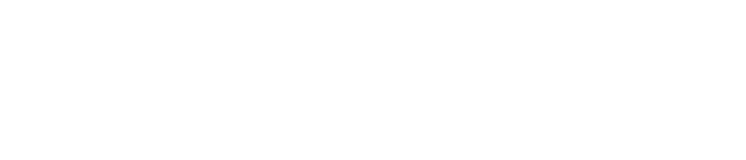
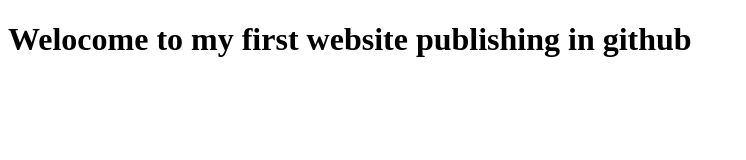
Before and after one commit to maheenur13/first-website, a plain HTML site: page index.html in a window 1280 px wide. Shown: the whole page, without its empty margins (0-746 px from the left). Drawn offline with Linux system fonts and the light colour scheme.

Commit message:
added header

```diff
--- a/index.html
+++ b/index.html
@@ -6,6 +6,13 @@
     <title>first website publishing in git hub</title>
 </head>
 <body>
-
+    <h1>Welocome to my first website publishing in github</h1>
 </body>
 </html>
+<!-- echo "# first-website" >> README.md
+git init
+git add README.md
+git commit -m "first commit"
+git branch -M main
+git remote add origin https://github.com/maheenur13/first-website.git
+git push -u origin main -->
```
